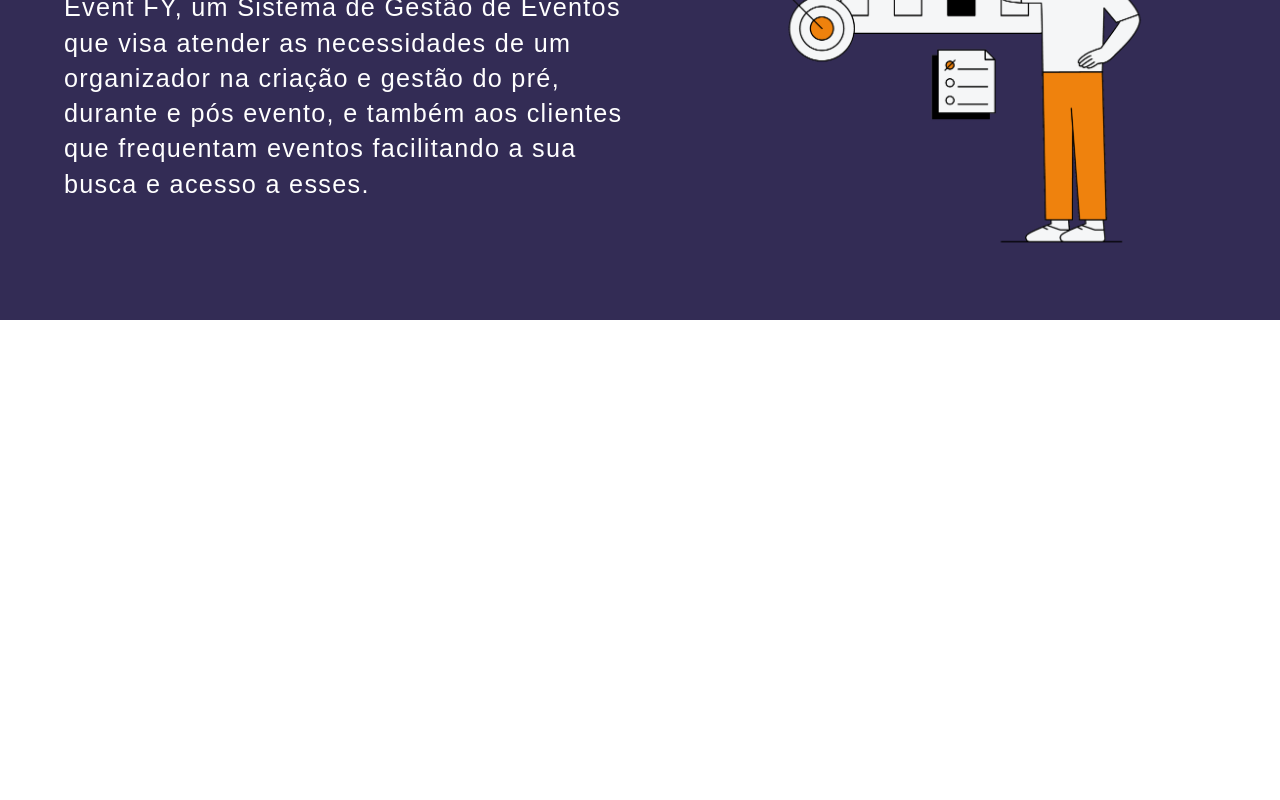
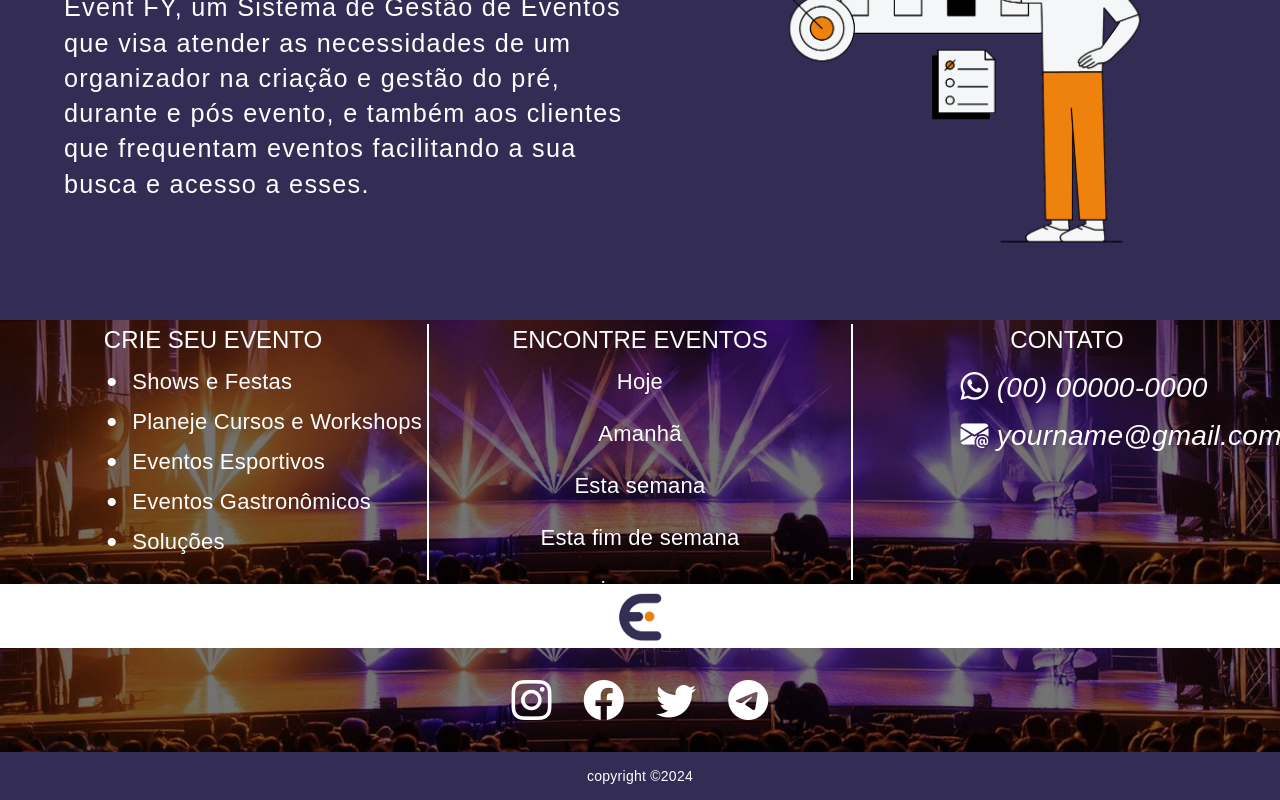
Before and after one commit to GiovannePDS7/EventFy, an Angular app: page / in a window 1280 px wide. Shown: the part 1248-2048 px from the top of the page. Before the commit the page ends 1568 px from the top, so only its background shows below. Built offline with nearby package versions, Linux system fonts and the light colour scheme; a web font is replaced by a local one.

Commit message:
adicionando footer

```diff
--- a/src/app/app.component.html
+++ b/src/app/app.component.html
@@ -1,2 +1,3 @@
 <app-principal></app-principal>
 <app-quem-somos></app-quem-somos>
+<app-footer></app-footer>
--- a/src/app/footer/footer.component.css
+++ b/src/app/footer/footer.component.css
@@ -0,0 +1,86 @@
+#copyright{
+    width: 100%;
+    height: 6vh;
+    background-color: #332c55;
+    display: table;
+}
+#textCopy{
+    color: white;
+    text-align: center;
+    vertical-align: middle;
+    display: table-cell;
+}
+#redeSocial{
+    background-color: blue;
+    width: 100%;
+    height: 13vh;
+    display: table;
+    background-image: url(../../assets/img/Background/backgroundFooter.jpg);
+    background-position: 100% 94%;
+    background-size: 100%;
+}
+#Icons{
+    color: white;
+    text-align: center;
+    vertical-align: middle;
+    display: table-cell;
+}
+#imgIcons{
+    width: 100%;
+}
+#containerLogo{
+    width: 100%;
+    height: 8vh;
+    display: table;
+    text-align: center;
+    filter: none;
+}
+#Logo{
+    margin-top: 5px;
+    width: 7vh;
+    height: 7vh;
+}
+#containerFind, #containerContact, #containerCreate {
+    width: 100%;
+    text-align: center;
+    font-size: 22px;
+    color: #fff;
+    height: 32vh;
+}
+#titleFind{
+    font-weight: bold;
+}
+#grid-footer{
+    background-image: url(../../assets/img/Background/backgroundFooter.jpg);
+    background-position: 100% 92%;
+    background-repeat: no-repeat;
+    background-size: cover;
+}
+#containerFind{
+    border-left: solid 2px #fff;
+    border-right: solid 2px #fff;
+}
+#list-create{
+    width: 100%;
+    margin-left: 25%;
+}
+ul {
+    list-style: none;
+    padding-left: 0;
+}
+li {
+    display: flex;
+    align-items: center;
+}
+
+.marker {
+    margin-right: 0.5em;
+    font-size: 30px;
+}
+
+#icons-contact{
+    width: 100%;
+    height: 28vh;
+    text-align: start;
+    margin-left: 25%;
+}
--- a/src/app/footer/footer.component.html
+++ b/src/app/footer/footer.component.html
@@ -1 +1,54 @@
-<p>footer works!</p>
+<link rel="stylesheet" href="https://cdn.jsdelivr.net/npm/bootstrap-icons@1.11.3/font/bootstrap-icons.min.css">
+
+<footer>
+    <mat-grid-list cols="3" rowHeight="33vh" id="grid-footer">
+        <mat-grid-tile class="grids-footer">
+            <div id="containerCreate">
+                <h1>CRIE SEU EVENTO</h1>
+                <div id="list-create">
+                    <ul>
+                        <li><span class="marker">•</span>Shows e Festas</li><br>
+                        <li><span class="marker">•</span>Planeje Cursos e Workshops</li><br>
+                        <li><span class="marker">•</span>Eventos Esportivos</li><br>
+                        <li><span class="marker">•</span>Eventos Gastronômicos</li><br>
+                        <li><span class="marker">•</span>Soluções</li>
+                    </ul>
+                </div>
+            </div>
+        </mat-grid-tile>
+        <mat-grid-tile class="grids-footer">
+            <div id="containerFind">
+                <h1 id="title-find">ENCONTRE EVENTOS</h1>
+                <p>Hoje</p><br>
+                <P>Amanhã</P><br>
+                <P>Esta semana</P><br>
+                <P>Esta fim de semana</P><br>
+                <P>proxima semana</P><br>
+                <P>Este mês</P>
+            </div>
+        </mat-grid-tile>
+        <mat-grid-tile class="grids-footer">
+            <div id="containerContact">
+                <h1 id="title-find">CONTATO</h1>
+                <div id="icons-contact">
+                    <i class="bi bi-whatsapp fs-3"> (00) 00000-0000</i><br><br>
+                    <i class="bi bi-envelope-at-fill fs-3"> yourname@gmail.com</i>
+                </div>
+            </div>
+        </mat-grid-tile>
+    </mat-grid-list>
+    <div id="containerLogo">
+        <img src="./../../assets/logo/E_logo.png"  id="Logo">
+    </div>
+    <div id="redeSocial" >
+        <div id="Icons">
+            <i class="bi bi-instagram fs-1" style="padding: 2vh;"></i>
+            <i class="bi bi-facebook fs-1" style="padding: 2vh;"></i>
+            <i class="bi bi-twitter fs-1" style="padding: 2vh;"></i>
+            <i class="bi bi-telegram fs-1" style="padding: 2vh;"></i>
+        </div>
+    </div>
+    <div id="copyright">
+        <a id="textCopy">copyright ©2024</a>
+    </div>
+</footer>
```
Also changed, not shown: src/assets/img/Background/backgroundFooter.jpg (added).
